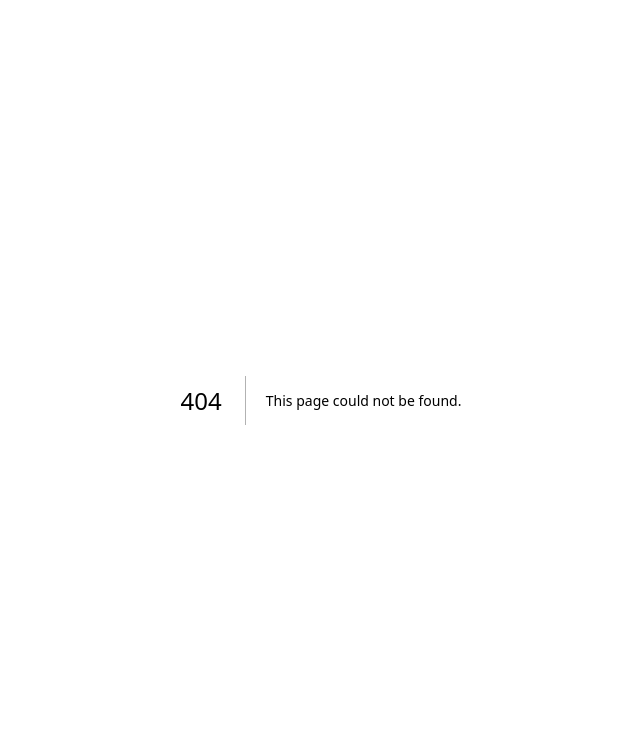
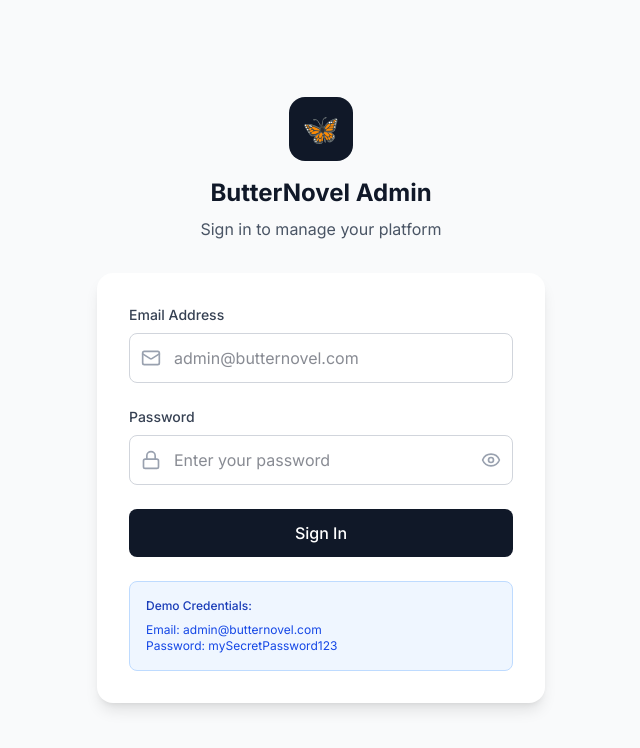
Before and after one commit to leozhansino-design/butternovel, a Next.js app: page /admin-login in a window 1280 px wide. Before the commit this address had no page. Shown: the top 748 px of the page, without its empty margins (319-959 px from the left). Built offline with nearby package versions, Linux system fonts and the light colour scheme.

Commit message:
测试通过登录页面

```diff
--- /dev/null
+++ b/src/app/admin-login/page.tsx
@@ -0,0 +1,21 @@
+import AdminLoginForm from '@/components/admin/AdminLoginForm'
+
+export default function AdminLoginPage() {
+  return (
+    <div className="min-h-screen bg-gray-50 flex items-center justify-center p-4">
+      <div className="w-full max-w-md">
+        {/* Logo */}
+        <div className="text-center mb-8">
+          <div className="inline-flex items-center justify-center w-16 h-16 bg-gray-900 rounded-2xl mb-4">
+            <span className="text-3xl">🦋</span>
+          </div>
+          <h1 className="text-2xl font-bold text-gray-900">ButterNovel Admin</h1>
+          <p className="text-gray-600 mt-2">Sign in to manage your platform</p>
+        </div>
+
+        {/* Login Form */}
+        <AdminLoginForm />
+      </div>
+    </div>
+  )
+}
--- a/src/app/admin/layout.tsx
+++ b/src/app/admin/layout.tsx
@@ -12,7 +12,7 @@ export default async function AdminLayout({
   const session = await getAdminSession()
 
   if (!session) {
-    redirect('/admin-login')  // ⭐ 改这里！从 /admin/login 改为 /admin-login
+    redirect('/auth/admin-login')  // ⭐ 改这里！从 /admin/login 改为 /admin-login
   }
 
   return (
--- a/src/app/api/admin/login/route.ts
+++ b/src/app/api/admin/login/route.ts
@@ -7,7 +7,7 @@ const ADMIN_ACCOUNTS = [
   {
     email: 'admin@butternovel.com',
     // 你生成的密码哈希 - 密码: mySecretPassword123
-    password: '$2b$10$97gcStAx/C8eaoM25YTwo.tP9v9kkz1XXp0ouI.fad0Uq9WtpMsK2',
+    password: '$2b$10$Uv8oQom7iY.ifYFiVY9i4eXwSiEUngoQa14jGWvMxyS2c/hpSyZ5C',
     name: 'Admin',
     role: 'super_admin'
   },
```
Also changed, not shown: src/app/auth/admin-login/page.tsx (renamed from src/auth/admin-login/page.tsx).
